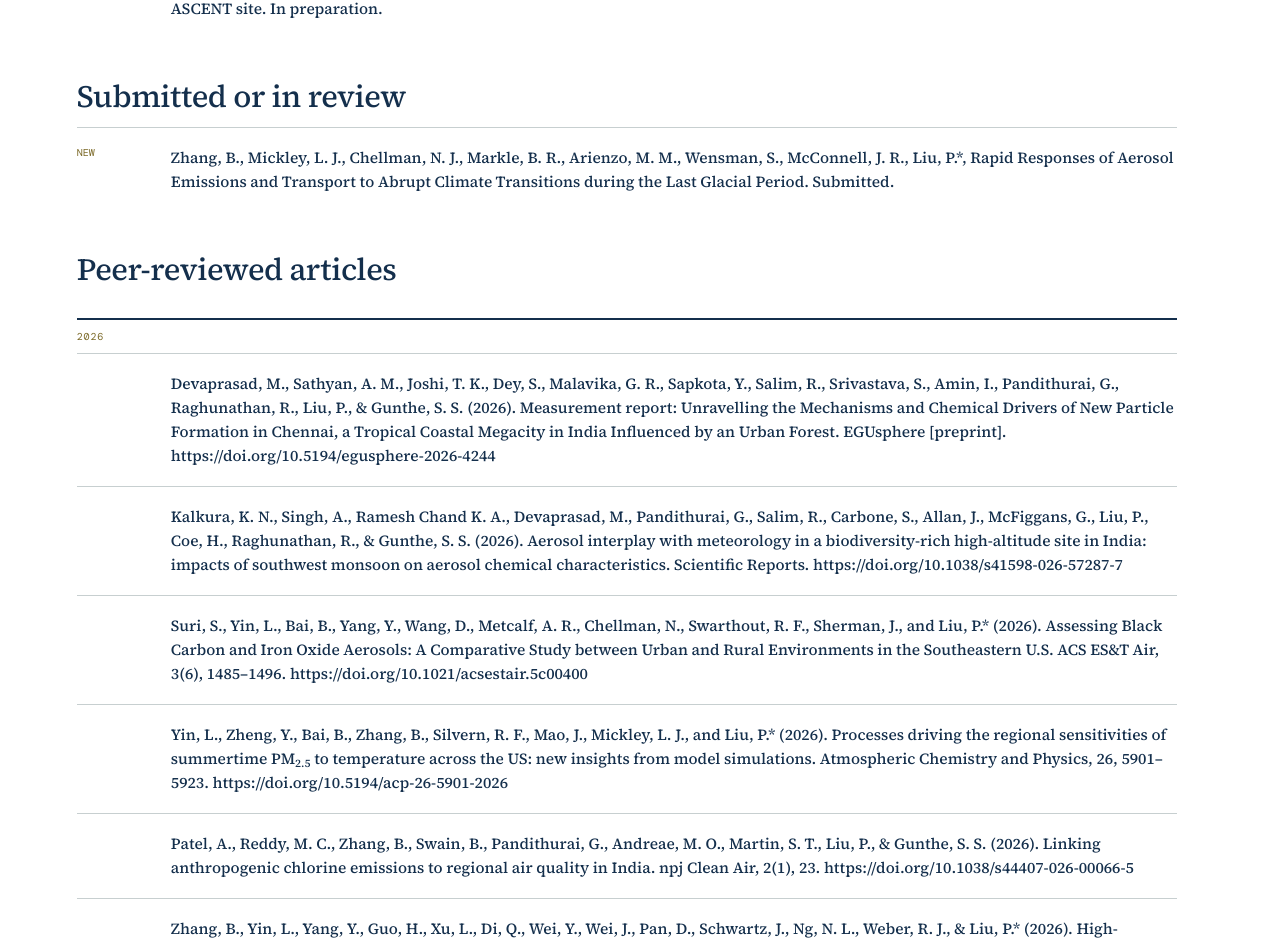
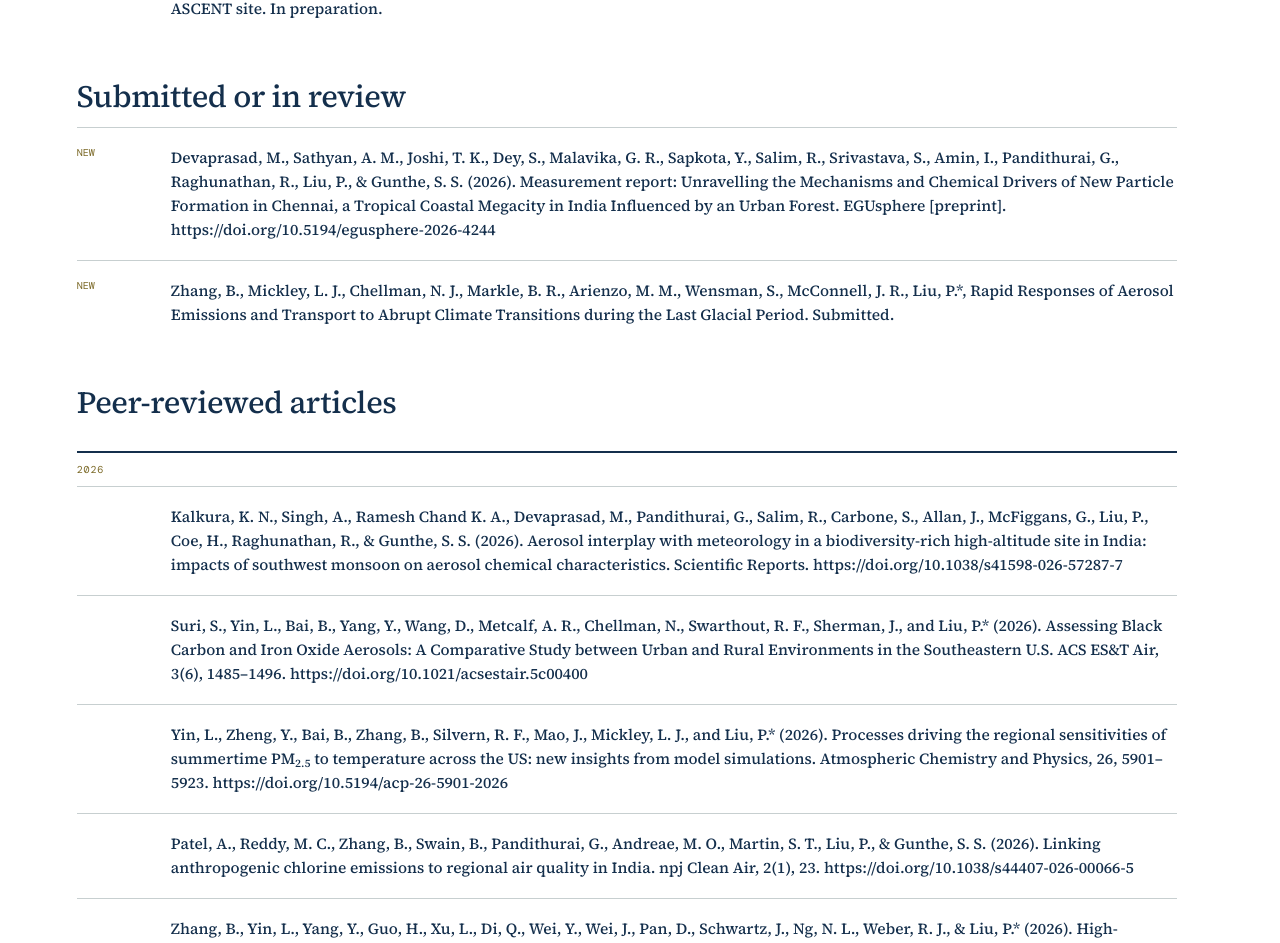
Before and after one commit to pengfeiliu371/aerosol-climate-health-lab-website, a Next.js app: page /publications in a window 1280 px wide. Shown: the part 1032-1975 px from the top of the page. Built offline with nearby package versions, Linux system fonts and the light colour scheme; no server answers.

Commit message:
Move EGUsphere preprint to in-review section

```diff
--- a/app/data/publications.ts
+++ b/app/data/publications.ts
@@ -5,11 +5,11 @@ export const inPreparation = [
   "Park, M., Denna, M. C. F. J., Edwards, K. C., Jeon, S., Jo, S., Kaehr, A., Liu, R., Ng, N. L., Shiraiwa, M., Mao, X., Liu, P.*, & Weber, R. J.* Seasonal variation and chemical driver of PM2.5 oxidative potential and environmentally persistent free radicals in Atlanta, GA at the ASCENT site. In preparation."
 ];
 export const inReview = [
+  "Devaprasad, M., Sathyan, A. M., Joshi, T. K., Dey, S., Malavika, G. R., Sapkota, Y., Salim, R., Srivastava, S., Amin, I., Pandithurai, G., Raghunathan, R., Liu, P., & Gunthe, S. S. (2026). Measurement report: Unravelling the Mechanisms and Chemical Drivers of New Particle Formation in Chennai, a Tropical Coastal Megacity in India Influenced by an Urban Forest. EGUsphere [preprint]. https://doi.org/10.5194/egusphere-2026-4244",
   "Zhang, B., Mickley, L. J., Chellman, N. J., Markle, B. R., Arienzo, M. M., Wensman, S., McConnell, J. R., Liu, P.*, Rapid Responses of Aerosol Emissions and Transport to Abrupt Climate Transitions during the Last Glacial Period. Submitted."
 ];
 export const peerReviewed = [
   "2026",
-  "Devaprasad, M., Sathyan, A. M., Joshi, T. K., Dey, S., Malavika, G. R., Sapkota, Y., Salim, R., Srivastava, S., Amin, I., Pandithurai, G., Raghunathan, R., Liu, P., & Gunthe, S. S. (2026). Measurement report: Unravelling the Mechanisms and Chemical Drivers of New Particle Formation in Chennai, a Tropical Coastal Megacity in India Influenced by an Urban Forest. EGUsphere [preprint]. https://doi.org/10.5194/egusphere-2026-4244",
   "Kalkura, K. N., Singh, A., Ramesh Chand K. A., Devaprasad, M., Pandithurai, G., Salim, R., Carbone, S., Allan, J., McFiggans, G., Liu, P., Coe, H., Raghunathan, R., & Gunthe, S. S. (2026). Aerosol interplay with meteorology in a biodiversity-rich high-altitude site in India: impacts of southwest monsoon on aerosol chemical characteristics. Scientific Reports. https://doi.org/10.1038/s41598-026-57287-7",
   "Suri, S., Yin, L., Bai, B., Yang, Y., Wang, D., Metcalf, A. R., Chellman, N., Swarthout, R. F., Sherman, J., and Liu, P.* (2026). Assessing Black Carbon and Iron Oxide Aerosols: A Comparative Study between Urban and Rural Environments in the Southeastern U.S. ACS ES&T Air, 3(6), 1485–1496. https://doi.org/10.1021/acsestair.5c00400",
   "Yin, L., Zheng, Y., Bai, B., Zhang, B., Silvern, R. F., Mao, J., Mickley, L. J., and Liu, P.* (2026). Processes driving the regional sensitivities of summertime PM2.5 to temperature across the US: new insights from model simulations. Atmospheric Chemistry and Physics, 26, 5901–5923. https://doi.org/10.5194/acp-26-5901-2026",
```
